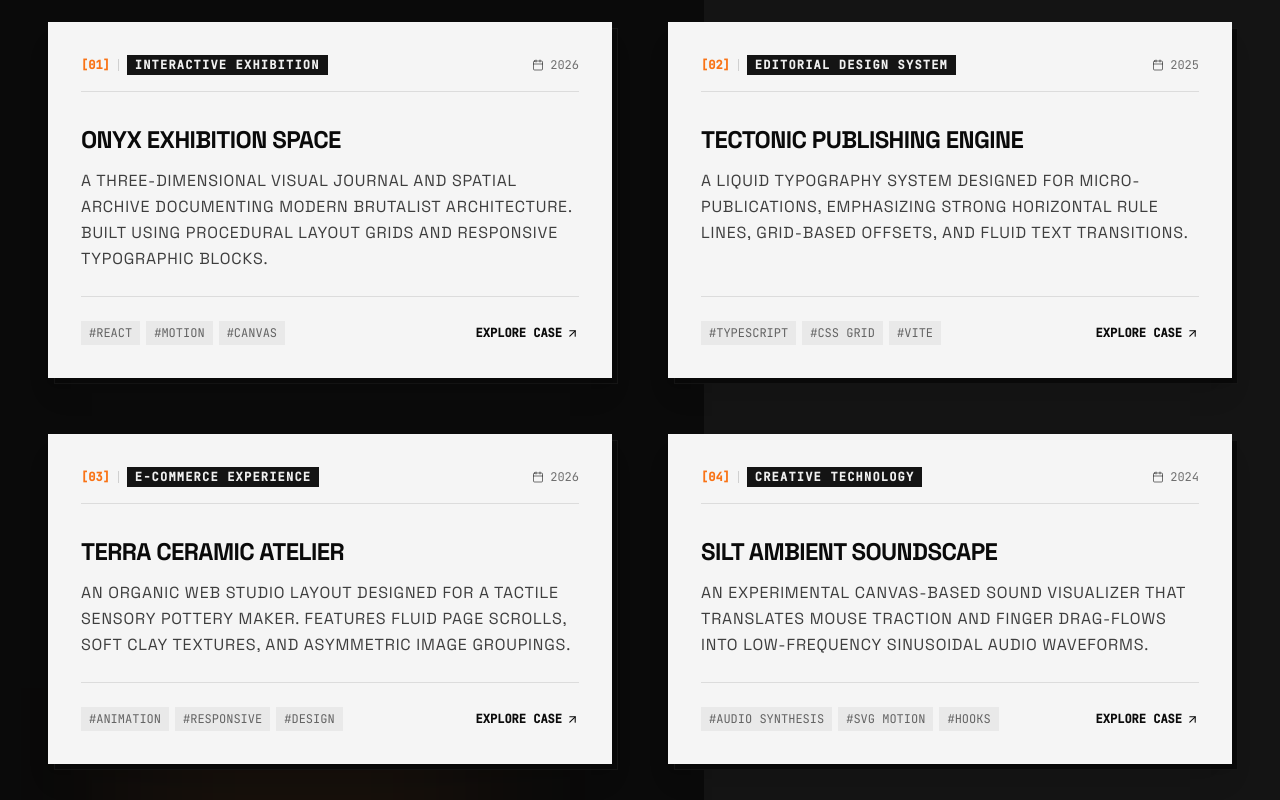
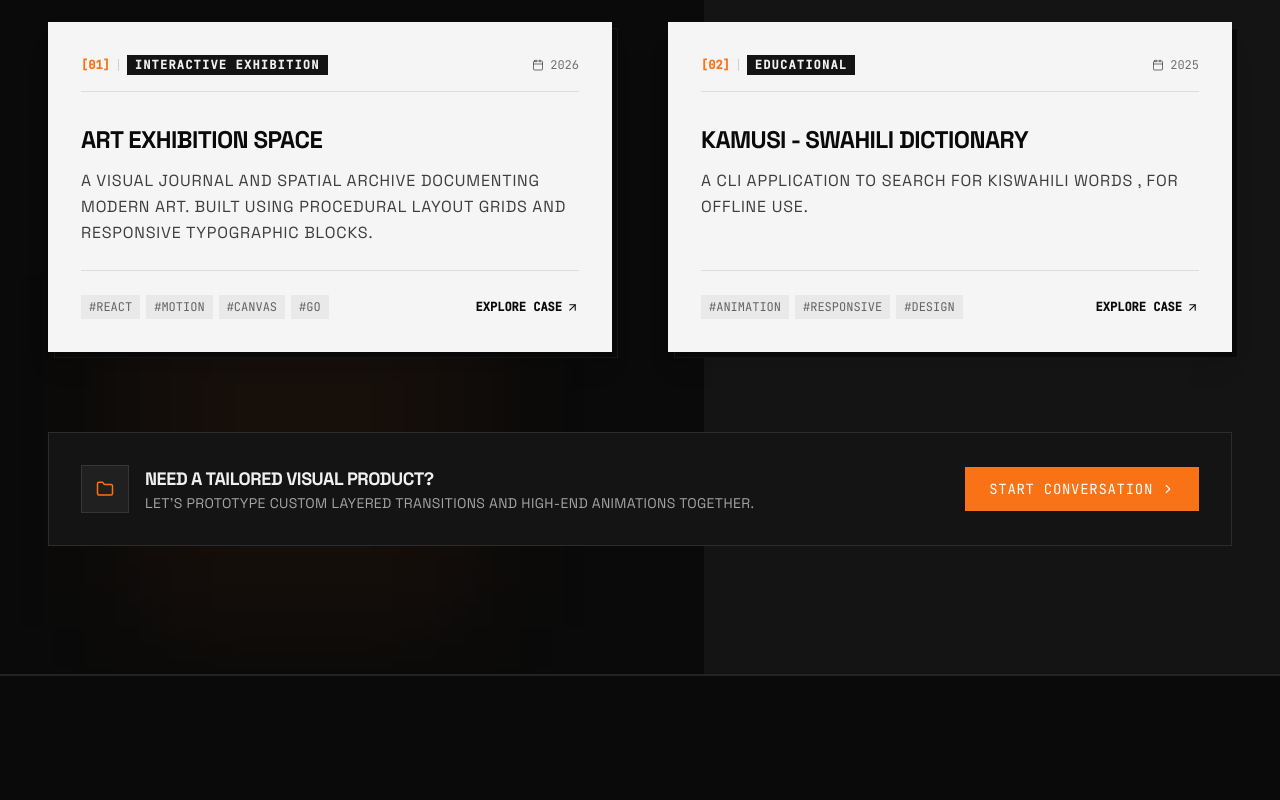
Before and after one commit to cecvl/rankport, a React (Vite) app: page / in a window 1280 px wide. Shown: the part 1140-1940 px from the top of the page. Built offline with nearby package versions, Linux system fonts and the light colour scheme; a web font is replaced by a local one.

Commit message:
feat: update project details and titles in ProjectsSection and data files

```diff
--- a/src/components/ProjectsSection.tsx
+++ b/src/components/ProjectsSection.tsx
@@ -10,7 +10,7 @@ interface ProjectsSectionProps {
 export default function ProjectsSection({ onContactNav }: ProjectsSectionProps) {
   const [selectedTag, setSelectedTag] = useState<string>("ALL");
 
-  const allTags = ["ALL", "Interactive", "Design", "Editorial", "Creative Technology"];
+  const allTags = ["ALL", "Interactive", "Design", "Editorial", "Creative Technology", "Educational"];
 
   // Mapping tags to item tags for precise matching
   const filteredProjects = selectedTag === "ALL"
--- a/src/data.ts
+++ b/src/data.ts
@@ -3,46 +3,24 @@ import { Project } from "./types";
 export const PROJECTS_DATA: Project[] = [
   {
     id: "01",
-    title: "Onyx Exhibition Space",
+    title: "Art Exhibition Space",
     category: "Interactive Exhibition",
-    description: "A three-dimensional visual journal and spatial archive documenting modern Brutalist architecture. Built using procedural layout grids and responsive typographic blocks.",
-    tags: ["React", "Motion", "Canvas"],
-    link: "#",
+    description: "A visual journal and spatial archive documenting modern art. Built using procedural layout grids and responsive typographic blocks.",
+    tags: ["React", "Motion", "Canvas", "GO"],
+    link: "https://github.com/cecvl/art-print-backend",
     colorClass: "bg-earth-clay",
     accentColor: "#C45F45",
     year: "2026"
   },
   {
     id: "02",
-    title: "Tectonic Publishing Engine",
-    category: "Editorial Design System",
-    description: "A liquid typography system designed for micro-publications, emphasizing strong horizontal rule lines, grid-based offsets, and fluid text transitions.",
-    tags: ["TypeScript", "CSS Grid", "Vite"],
-    link: "#",
-    colorClass: "bg-earth-sage",
-    accentColor: "#778B78",
-    year: "2025"
-  },
-  {
-    id: "03",
-    title: "Terra Ceramic Atelier",
-    category: "E-Commerce Experience",
-    description: "An organic web studio layout designed for a tactile sensory pottery maker. Features fluid page scrolls, soft clay textures, and asymmetric image groupings.",
+    title: "Kamusi - Swahili Dictionary",
+    category: "Educational",
+    description: "A CLI application to search for Kiswahili words , for offline use.",
     tags: ["Animation", "Responsive", "Design"],
-    link: "#",
+    link: "https://github.com/cecvl/Kamusi-ya-Kiswahili",
     colorClass: "bg-earth-ochre",
     accentColor: "#CE9B47",
-    year: "2026"
-  },
-  {
-    id: "04",
-    title: "Silt Ambient Soundscape",
-    category: "Creative Technology",
-    description: "An experimental canvas-based sound visualizer that translates mouse traction and finger drag-flows into low-frequency sinusoidal audio waveforms.",
-    tags: ["Audio Synthesis", "SVG Motion", "Hooks"],
-    link: "#",
-    colorClass: "bg-earth-sand",
-    accentColor: "#E7DFD3",
-    year: "2024"
+    year: "2025"
   }
 ];
```
